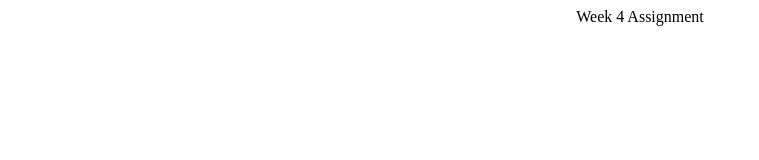
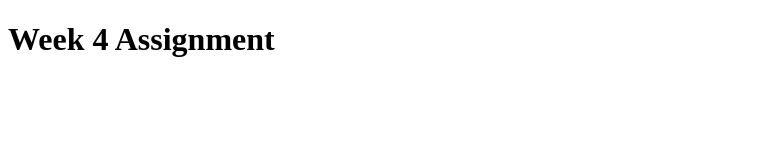
Before and after one commit to simarchawla1/Week4, a plain HTML site: page index.html in a window 1280 px wide. Shown: the whole page, without its empty margins (0-759 px from the left). Drawn offline with Linux system fonts and the light colour scheme.

Commit message:
Update index.html

```diff
--- a/index.html
+++ b/index.html
@@ -12,8 +12,8 @@ and open the template in the editor.
         <script src ="speakgoodbye.js"></script>
         <script src ="script.js"></script>
     </head>
-    <body align = "center">
-        Week 4 Assignment
+ <body>
+     <h1> Week 4 Assignment</h1>
     </body>
 
 </html>
```
